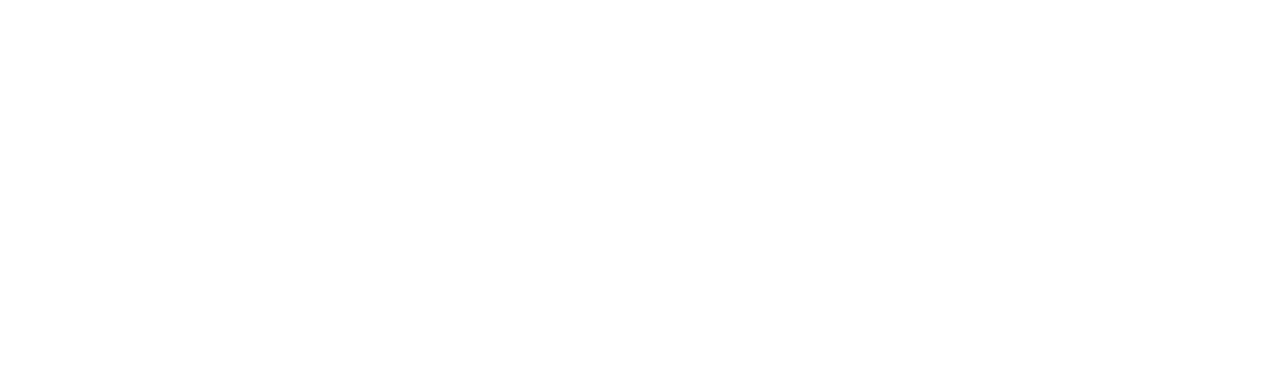
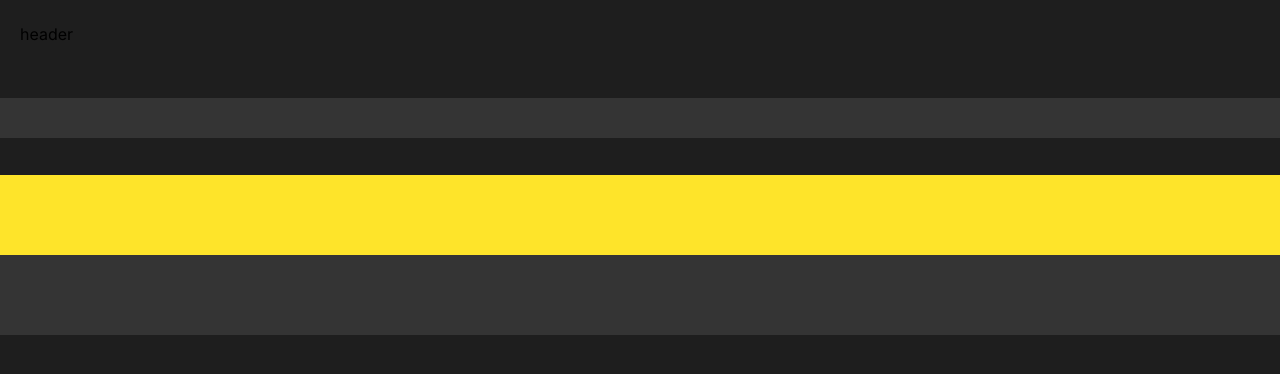
Before and after one commit to Chico-rso/first-project, a plain HTML site: page index.html in a window 1280 px wide. Drawn offline with Linux system fonts and the light colour scheme.

Commit message:
start create markup

```diff
--- /dev/null
+++ b/fonts/fonts.css
@@ -0,0 +1,43 @@
+@font-face {
+  font-family: 'EB Garamond';
+  src: local('ebgaramondmedium'),
+    url(./ebgaramondmedium.woff2) format('woff2'),
+    url(./ebgaramondmedium.woff) format('woff'),
+    url(./ebgaramondmedium.ttf) format('truetype');
+  font-weight: 500;
+  font-style: normal;
+  font-display: swap;
+}
+
+@font-face {
+  font-family: 'EB Garamond';
+  src: local('ebgaramondregular'),
+    url(./ebgaramondregular.woff2) format('woff2'),
+    url(./ebgaramondregular.woff) format('woff'),
+    url(./ebgaramondregular.ttf) format('truetype');
+  font-weight: 400;
+  font-style: normal;
+  font-display: swap;
+}
+
+@font-face {
+  font-family: 'Inter';
+  src: local('interregular'),
+    url(./interregular.woff2) format('woff2'),
+    url(./interregular.woff) format('woff'),
+    url(./interregular.ttf) format('truetype');
+  font-weight: 400;
+  font-style: normal;
+  font-display: swap;
+}
+
+@font-face {
+  font-family: 'Inter';
+  src: local('interbold'),
+    url(./interbold.woff2) format('woff2'),
+    url(./interbold.woff) format('woff'),
+    url(./interbold.ttf) format('truetype');
+  font-weight: 700;
+  font-style: normal;
+  font-display: swap;
+}
--- a/index.html
+++ b/index.html
@@ -1,14 +1,23 @@
 <!DOCTYPE html>
-<html lang="en">
+<html lang="ru">
 
 <head>
-	<meta charset="UTF-8">
-	<meta name="viewport" content="width=device-width, initial-scale=1.0">
-	<title>Document</title>
+  <meta charset="UTF-8">
+  <meta name="viewport" content="width=device-width, initial-scale=1.0">
+  <link rel="stylesheet" href="/fonts/fonts.css">
+  <link rel="stylesheet" href="./styles/style.css">
+  <title>С чистого листа</title>
 </head>
 
 <body>
-
+  <header class="header">header</header>
+  <main class="main">
+    <section class="hero content-section_theme_bright"></section>
+    <section class="intro content-section_theme_bright"></section>
+    <section class="reasons content-section_theme_dark"></section>
+    <section class="how-to content-section_theme_bright"></section>
+  </main>
+  <footer class="footer"></footer>
 </body>
 
 </html>
--- /dev/null
+++ b/styles/style.css
@@ -0,0 +1,52 @@
+body {
+  margin: 0;
+  background: #1e1e1e;
+  font-family: Inter, sans-serif;
+  font-weight: 400;
+}
+
+h1,
+h2,
+h3,
+h4,
+h5,
+h6,
+p,
+ul,
+ol,
+blockquote {
+  margin: 0;
+}
+
+.content-section {
+  box-sizing: border-box;
+}
+
+.content-section_theme_dark {
+  background-color: #FEE42A;
+  color: #131313;
+}
+
+.content-section_theme_bright {
+  background-color: #343434;
+  color: #F5F5F5;
+}
+
+.header {
+  padding: 24px 20px;
+  margin-bottom: 30px;
+}
+
+.hero {
+  margin-bottom: 30px;
+}
+
+.intro {
+  padding: 20px 0;
+  margin-bottom: 37px;
+}
+
+.reasons,
+.how-to {
+  padding: 40px 20px;
+}
```
Also changed, not shown: fonts/ebgaramondmedium.ttf (added), fonts/ebgaramondmedium.woff (added), fonts/ebgaramondmedium.woff2 (added), fonts/ebgaramondregular.ttf (added), fonts/ebgaramondregular.woff (added), fonts/ebgaramondregular.woff2 (added), fonts/interbold.ttf (added), fonts/interbold.woff (added), fonts/interbold.woff2 (added), fonts/interregular.ttf (added), fonts/interregular.woff (added), fonts/interregular.woff2 (added), images/bunin.png (added), images/cover.svg (added), 3 more files.
